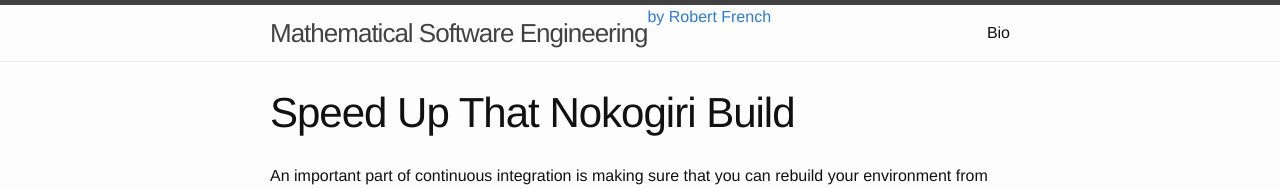
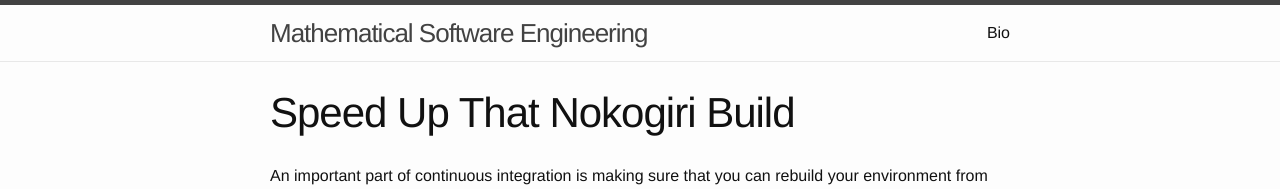
Before and after one commit to robertdfrench/robertdfrench.github.com, a Jekyll site: the page built from index.html, in a window 1280 px wide. Shown: the top 189 px of the page. Built offline with Jekyll 4.4.1, drawn with Linux system fonts in a browser that asks for light colours.

Commit message:
Remove dumb link

```diff
--- a/_includes/header.html
+++ b/_includes/header.html
@@ -3,7 +3,7 @@
   <div class="wrapper">
 
     <a class="site-title" href="{{ site.baseurl }}/">{{ site.title }}</a>
-    <a class="page-link" href="/about">by Robert French</a>
+
     <nav class="site-nav">
       <a href="#" class="menu-icon">
         <svg viewBox="0 0 18 15">
```
